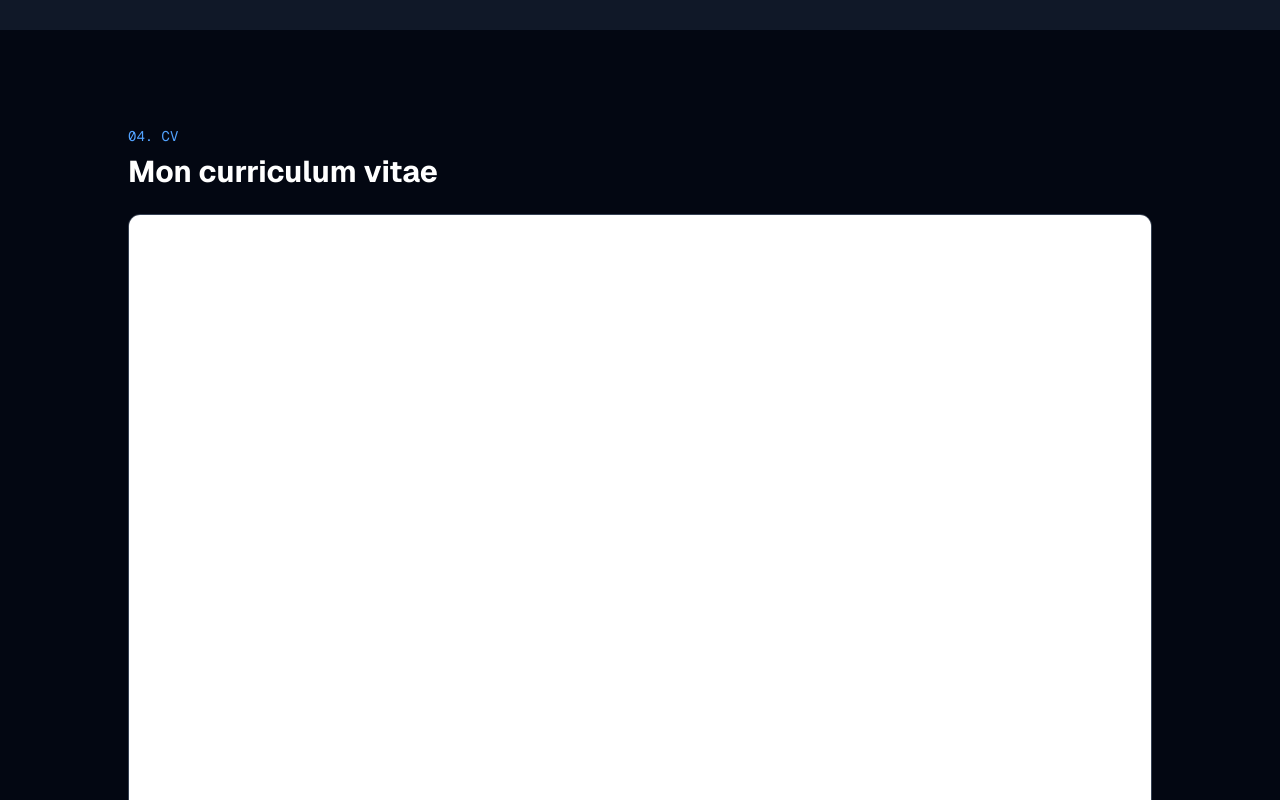
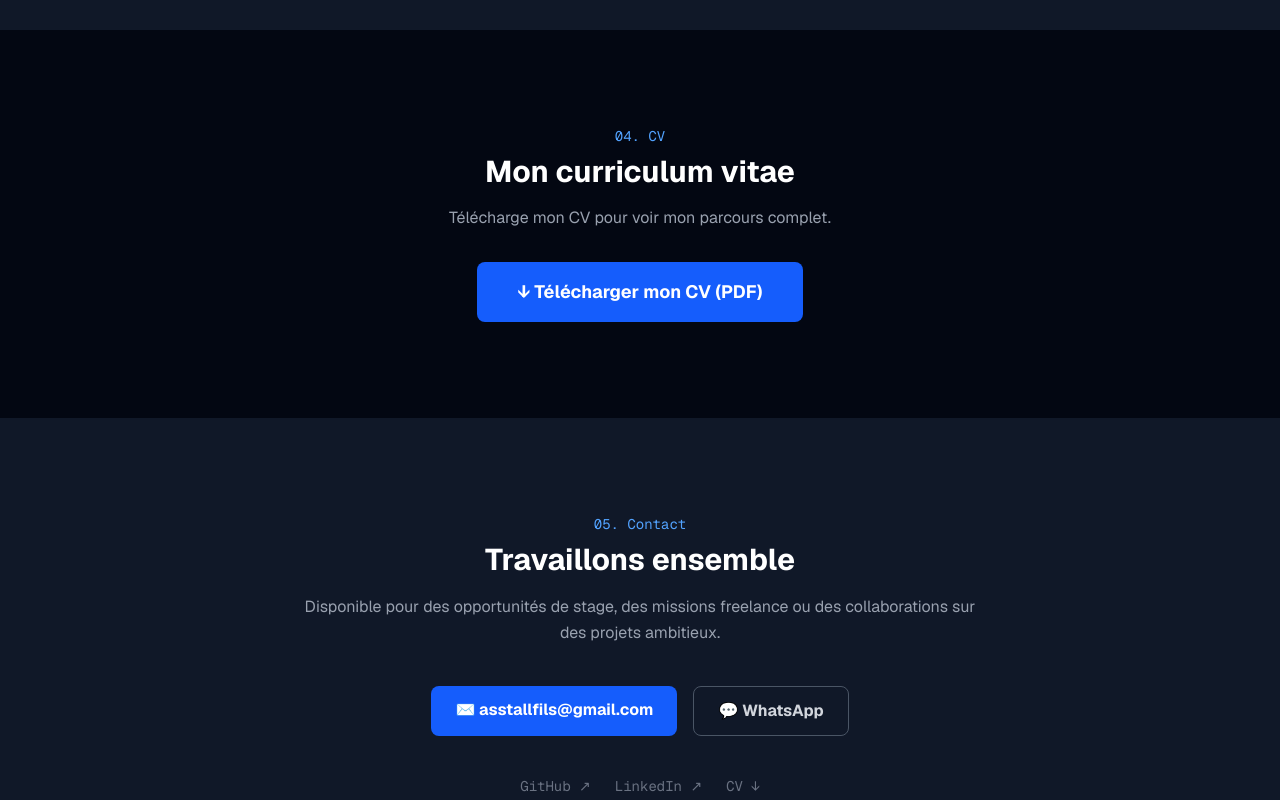
Before and after one commit to Mtg221/portfolio, a Next.js app: page / in a window 1280 px wide. Shown: the part 2920-3720 px from the top of the page. Built offline with nearby package versions, Linux system fonts and the light colour scheme.

Commit message:
second commit

```diff
--- a/src/app/page.jsx
+++ b/src/app/page.tsx
@@ -65,7 +65,7 @@ export default function Portfolio() {
     return () => window.removeEventListener("scroll", handleScroll);
   }, []);
 
-  const scrollTo = (id) => {
+    const scrollTo = (id: string) => {
       document.getElementById(id)?.scrollIntoView({ behavior: "smooth" });
     setMenuOpen(false);
   };
@@ -79,7 +79,6 @@ export default function Portfolio() {
           <span className="font-bold text-white text-sm tracking-tight">
             PMT<span className="text-blue-400">.</span>
           </span>
-          {/* Desktop nav */}
           <div className="hidden sm:flex items-center gap-6 text-sm">
             {navItems.map(({ id, label }) => (
               <button
@@ -100,7 +99,6 @@ export default function Portfolio() {
               CV ↓
             </a>
           </div>
-          {/* Mobile menu button */}
           <button
             className="sm:hidden text-gray-400 hover:text-white"
             onClick={() => setMenuOpen(!menuOpen)}
@@ -113,7 +111,6 @@ export default function Portfolio() {
             </svg>
           </button>
         </div>
-        {/* Mobile menu */}
         {menuOpen && (
           <div className="sm:hidden bg-gray-900 border-t border-gray-800 px-4 py-3 flex flex-col gap-3 text-sm">
             {navItems.map(({ id, label }) => (
@@ -283,26 +280,19 @@ export default function Portfolio() {
         </div>
       </section>
 
-
+      {/* CV */}
       <section id="cv" className="py-24 px-4">
-        <div className="max-w-5xl mx-auto">
+        <div className="max-w-5xl mx-auto text-center">
           <h2 className="text-sm font-mono text-blue-400 mb-2">04. CV</h2>
-          <h3 className="text-3xl font-bold text-white mb-6">Mon curriculum vitae</h3>
-          <div className="rounded-xl overflow-hidden border border-gray-700">
-            <iframe
-              src="/cv_fr.pdf"
-              className="w-full h-screen"
-            />
-          </div>
-          <div className="mt-6 text-center">
+          <h3 className="text-3xl font-bold text-white mb-4">Mon curriculum vitae</h3>
+          <p className="text-gray-400 mb-8">Télécharge mon CV pour voir mon parcours complet.</p>
           <a
             href="/cv_fr.pdf"
             download
-              className="inline-block bg-blue-600 hover:bg-blue-500 text-white font-bold py-3 px-8 rounded-lg transition-all hover:scale-105 duration-200"
+            className="inline-block bg-blue-600 hover:bg-blue-500 text-white font-bold py-4 px-10 rounded-lg transition-all hover:scale-105 duration-200 text-lg"
           >
-              Télécharger CV ↓
+            ↓ Télécharger mon CV (PDF)
           </a>
-          </div>
         </div>
       </section>
 
```
Lines whose indentation alone changed are shown as unchanged.
